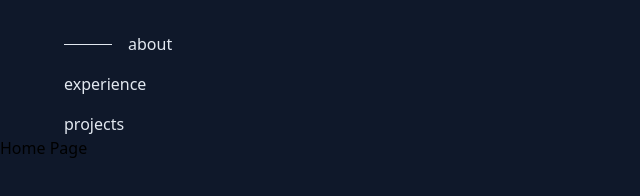
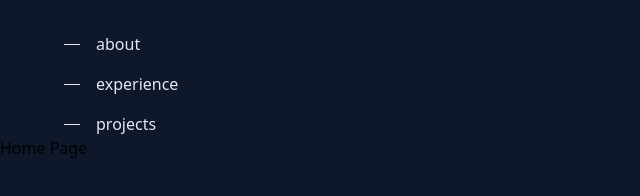
Before and after one commit to wireseo/v1, a Gatsby site: page / in a window 1280 px wide. Shown: the whole page, without its empty margins (0-640 px from the left). Built offline with nearby package versions, Linux system fonts and the light colour scheme; Gatsby itself is replaced by a stand-in of ours.

Commit message:
Fix animation on layout sidenav

```diff
--- a/src/components/layout.js
+++ b/src/components/layout.js
@@ -1,27 +1,37 @@
 import * as React from "react";
+import { useState } from "react";
+
 import { Link } from "gatsby";
+
+const Tab = ({ to, text }) => {
+  const [isHovered, setIsHovered] = useState(false);
+
+  return (
+    <li
+      className="flex items-center w-1/6"
+      onMouseEnter={() => setIsHovered(true)}
+      onMouseLeave={() => setIsHovered(false)}
+    >
+      <div
+        className={`mr-4 h-px ${
+          isHovered ? "w-12" : "w-4"
+        } bg-bright-gray transition-width duration-300 ease-in-out`}
+      ></div>
+      <Link to={to} className="text-bright-gray">
+        {text}
+      </Link>
+    </li>
+  );
+};
 
 const Layout = ({ pageTitle, children }) => {
   return (
     <div className="bg-blue-black h-screen w-screen">
       <nav className="pl-16 pt-8">
         <ul className="flex flex-col space-y-4">
-          <li className="flex items-center">
-            <div className="mr-4 h-px w-12 bg-bright-gray"></div>
-            <Link to="/about" className="text-bright-gray">
-              about
-            </Link>
-          </li>
-          <li>
-            <Link to="/experience" className="text-bright-gray">
-              experience
-            </Link>
-          </li>
-          <li>
-            <Link to="/projects" className="text-bright-gray">
-              projects
-            </Link>
-          </li>
+          <Tab to="/about" text="about" />
+          <Tab to="/experience" text="experience" />
+          <Tab to="/projects" text="projects" />
         </ul>
       </nav>
 
```
